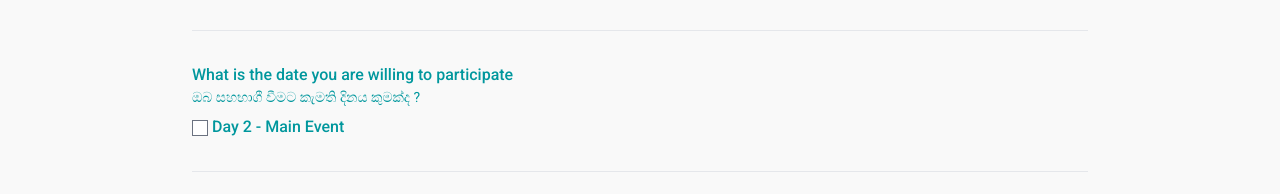
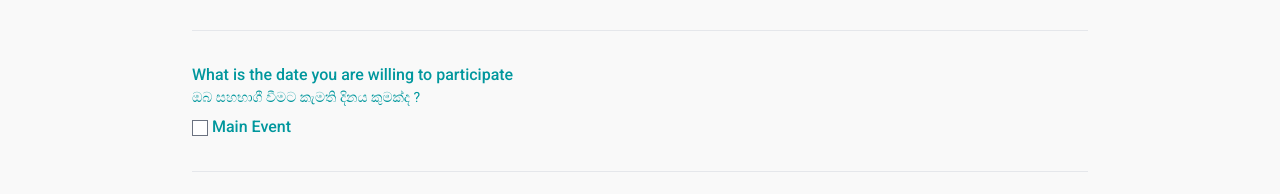
Before and after one commit to senath112/ArduinoDay24, a React (Vite) app: page /register in a window 1280 px wide. Shown: the part 1143-1337 px from the top of the page. Built offline with nearby package versions, Linux system fonts and the light colour scheme.

Commit message:
Update Register.tsx

```diff
--- a/src/pages/Register.tsx
+++ b/src/pages/Register.tsx
@@ -310,7 +310,7 @@ function Register({ }: Props) {
                         checked={day2}
                         onChange={(e) => setDay2(e.target.checked)}
                       />{" "}
-                      <span className="text-30 font-medium text-md">Day 2 - Main Event</span>
+                      <span className="text-30 font-medium text-md">Main Event</span>
                     </div>
                   </div>
                 </div>
```
